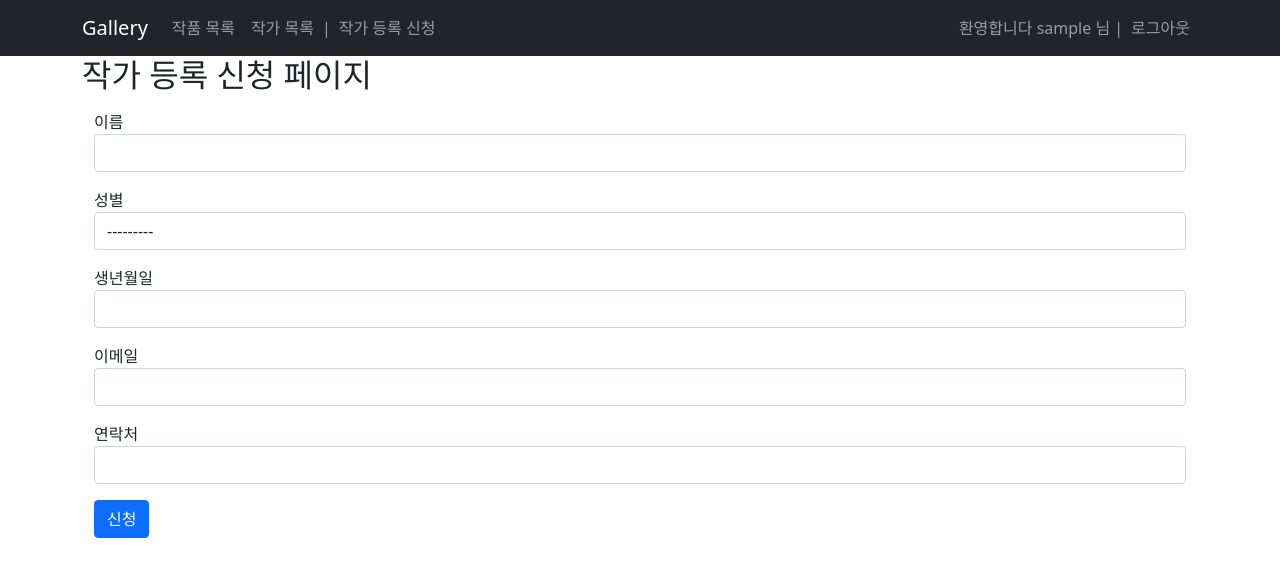
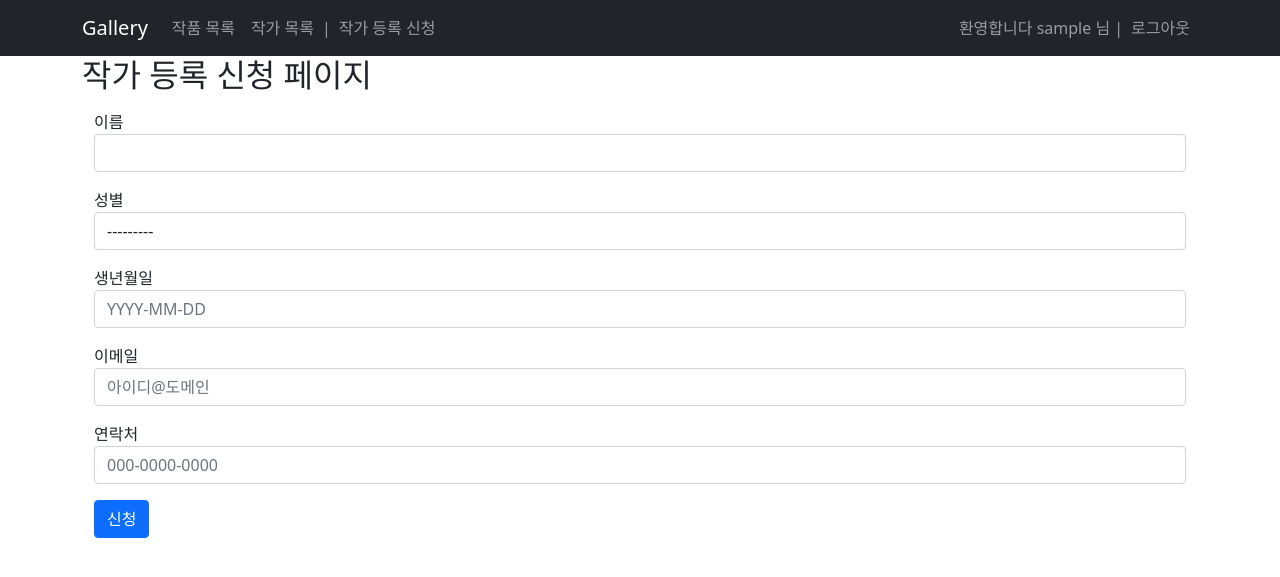
Before and after one commit to jjiisub/Django-gallary, a Django app: page /account/apply/ in a window 1280 px wide. Shown: the top 577 px of the page. Run offline with Django 4.2, Linux system fonts and the light colour scheme; the visitor is signed in with stand-in values (Sample User, id 1); some libraries are stand-ins or nearby versions.

Commit message:
refact: 작가 등록 신청 페이지 placeholder 추가

```diff
--- a/account/templates/account/applyment.html
+++ b/account/templates/account/applyment.html
@@ -23,17 +23,17 @@
         <div class="mb-3">
             <label for="birth_date">생년월일</label>
             <input type="text" class="form-control" name="birth_date" id="birth_date"
-                value="{{ form.birth_date.value|default_if_none:'' }}">
+                value="{{ form.birth_date.value|default_if_none:'' }}" placeholder="YYYY-MM-DD">
         </div>
         <div class="mb-3">
             <label for="email">이메일</label>
             <input type="text" class="form-control" name="email" id="email"
-                value="{{ form.email.value|default_if_none:'' }}">
+                value="{{ form.email.value|default_if_none:'' }}" placeholder="아이디@도메인">
         </div>
         <div class="mb-3">
             <label for="phone">연락처</label>
             <input type="text" class="form-control" name="phone" id="phone"
-                value="{{ form.phone.value|default_if_none:'' }}">
+                value="{{ form.phone.value|default_if_none:'' }}" placeholder="000-0000-0000">
         </div>
 
         <button type="submit" class="btn btn-primary">신청</button>
```
